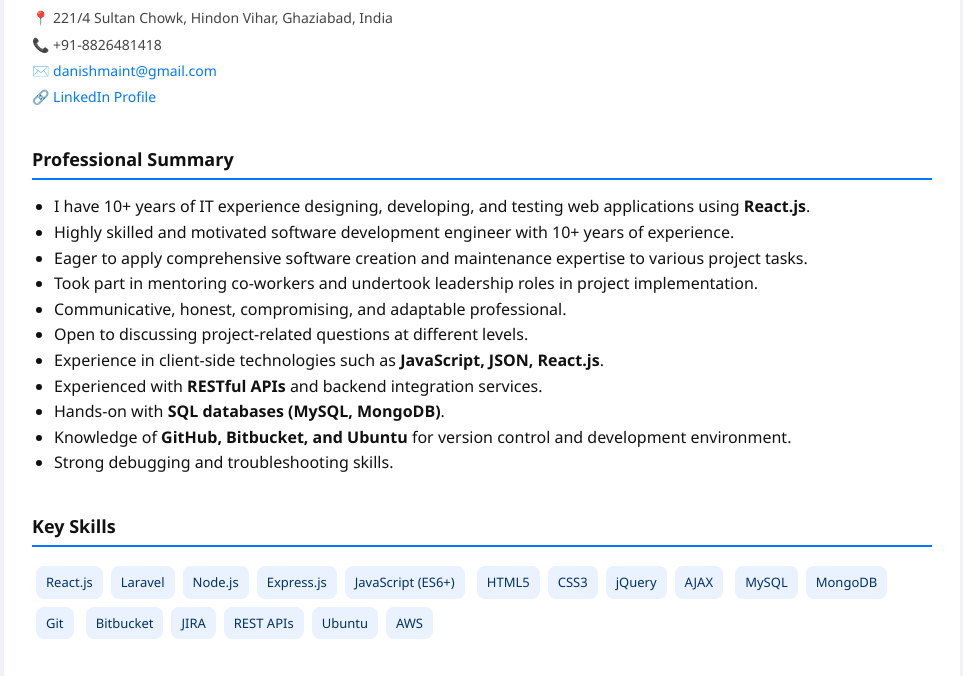
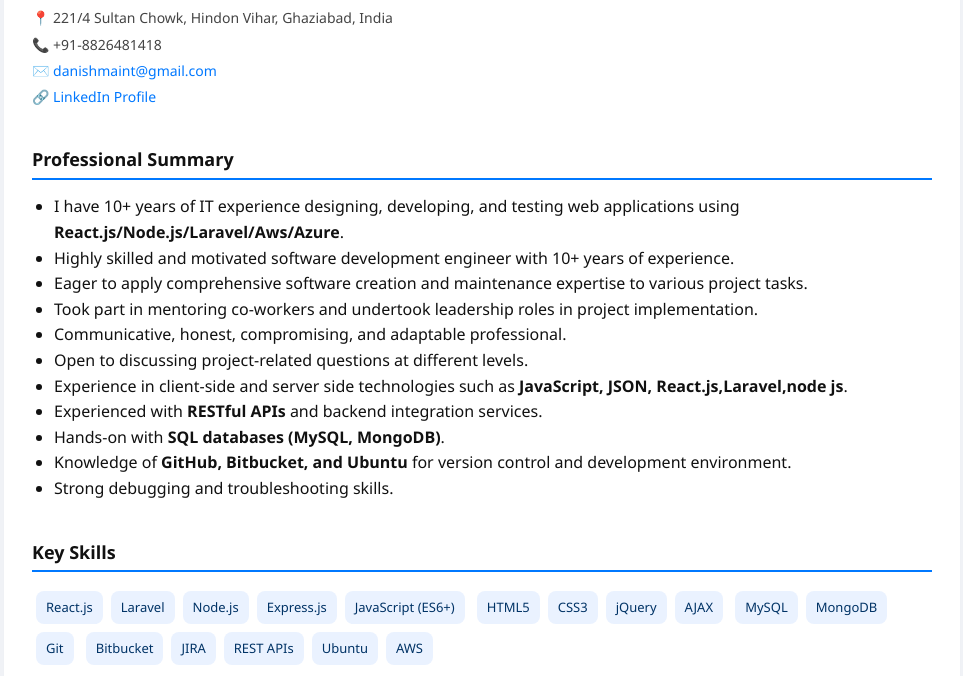
Before and after one commit to Harish9210/danish.github.io, a plain HTML site: page index.html in a window 1280 px wide. Shown: the part 114-790 px from the top of the page, without its empty margins (158-1121 px from the left). Drawn offline with Linux system fonts and the light colour scheme.

Commit message:
Update index.html

```diff
--- a/index.html
+++ b/index.html
@@ -104,13 +104,13 @@ footer{text-align:center;margin-top:40px;font-size:13px;color:#666;}
 	</div>
     <h2>Professional Summary</h2>
     <ul>
-      <li>I have 10+ years of IT experience designing, developing, and testing web applications using <strong>React.js</strong>.</li>
+      <li>I have 10+ years of IT experience designing, developing, and testing web applications using <strong>React.js/Node.js/Laravel/Aws/Azure</strong>.</li>
       <li>Highly skilled and motivated software development engineer with 10+ years of experience.</li>
       <li>Eager to apply comprehensive software creation and maintenance expertise to various project tasks.</li>
       <li>Took part in mentoring co-workers and undertook leadership roles in project implementation.</li>
       <li>Communicative, honest, compromising, and adaptable professional.</li>
       <li>Open to discussing project-related questions at different levels.</li>
-      <li>Experience in client-side technologies such as <strong>JavaScript, JSON, React.js</strong>.</li>
+      <li>Experience in client-side and server side technologies such as <strong>JavaScript, JSON, React.js,Laravel,node js</strong>.</li>
       <li>Experienced with <strong>RESTful APIs</strong> and backend integration services.</li>
       <li>Hands-on with <strong>SQL databases (MySQL, MongoDB)</strong>.</li>
       <li>Knowledge of <strong>GitHub, Bitbucket, and Ubuntu</strong> for version control and development environment.</li>
```
